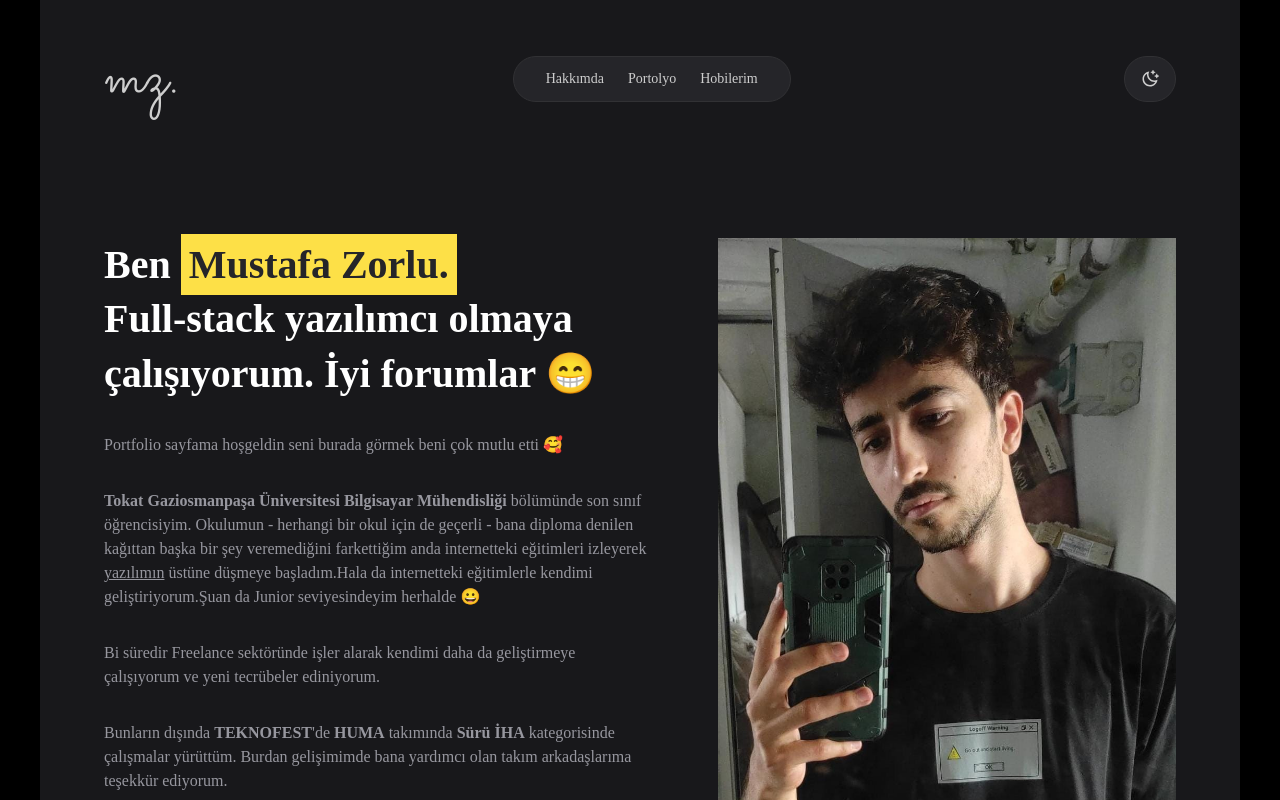
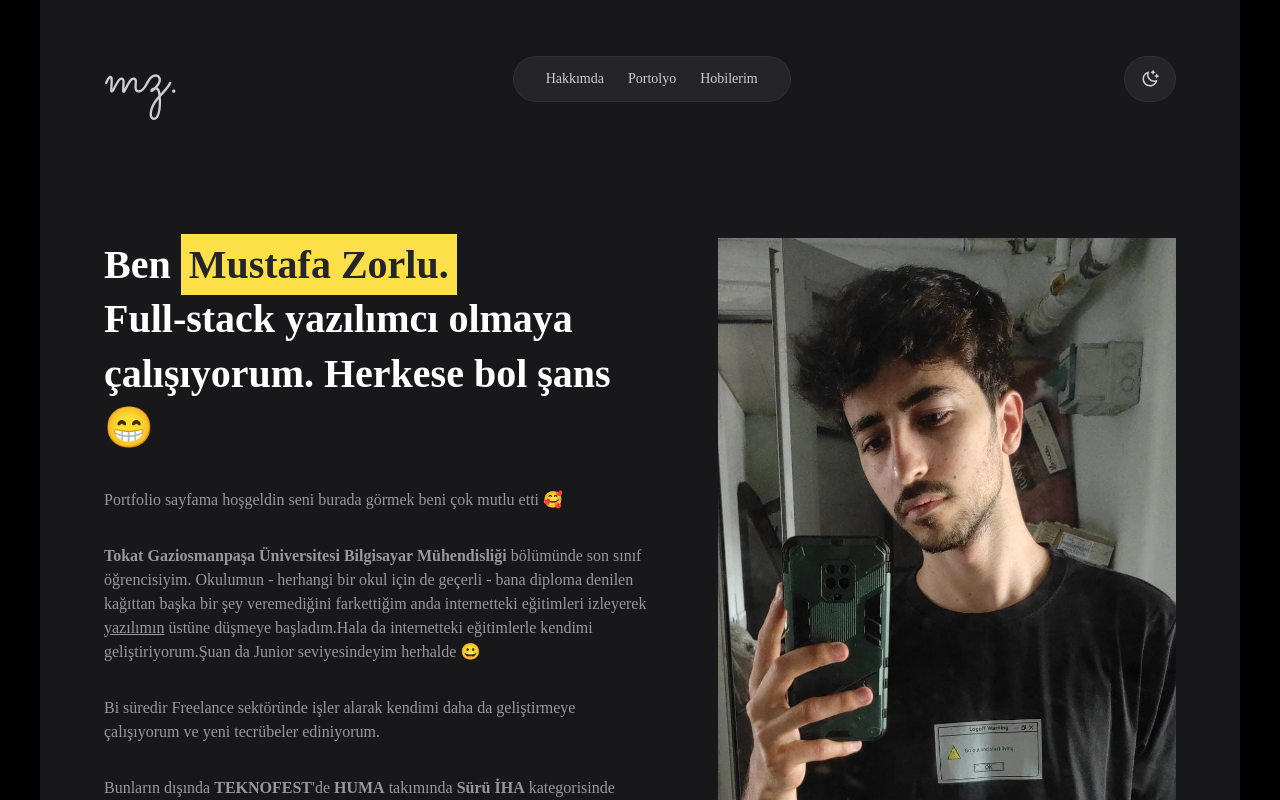
Before and after one commit to mustafazorlu/my-website, a Next.js app: page / in a window 1280 px wide. Shown: the top 800 px of the page. Built offline with nearby package versions, Linux system fonts and the light colour scheme; a web font is replaced by a local one.

Commit message:
updated tech hover effect and content h1

```diff
--- a/components/Content.jsx
+++ b/components/Content.jsx
@@ -16,7 +16,7 @@ const Content = () => {
                 <h1 className="about_me_title">
                     Ben <span className="name">Mustafa Zorlu.</span>
                     <br></br>
-                    Full-stack yazılımcı olmaya çalışıyorum. İyi forumlar 😁
+                    Full-stack yazılımcı olmaya çalışıyorum. Herkese bol şans 😁
                 </h1>
                 <div className={`about_me_articles ${theme}`}>
                     <p className="article">
--- a/components/Portfolio.jsx
+++ b/components/Portfolio.jsx
@@ -14,6 +14,7 @@ const Portfolio = () => {
                 <h1 className={`portfolio_title section_title ${theme}`}>
                     Portfolyo
                 </h1>
+
                 <a
                     href="https://github.com/mustafazorlu"
                     className={`seeAll ${theme}`}
--- a/styles/style.scss
+++ b/styles/style.scss
@@ -334,6 +334,12 @@ body{
                 align-items: center;
                 justify-content: center;
                 gap:0.5rem;
+                cursor: default;
+                transition: 0.15s;
+                &:hover{
+                    border:1px solid lighten($fade_black, 10%);
+                    background-color:lighten( $dark_gray, 5%) ;
+                }
                 &.light{
                     background-color: $light_background;
                     color:#444;
```
